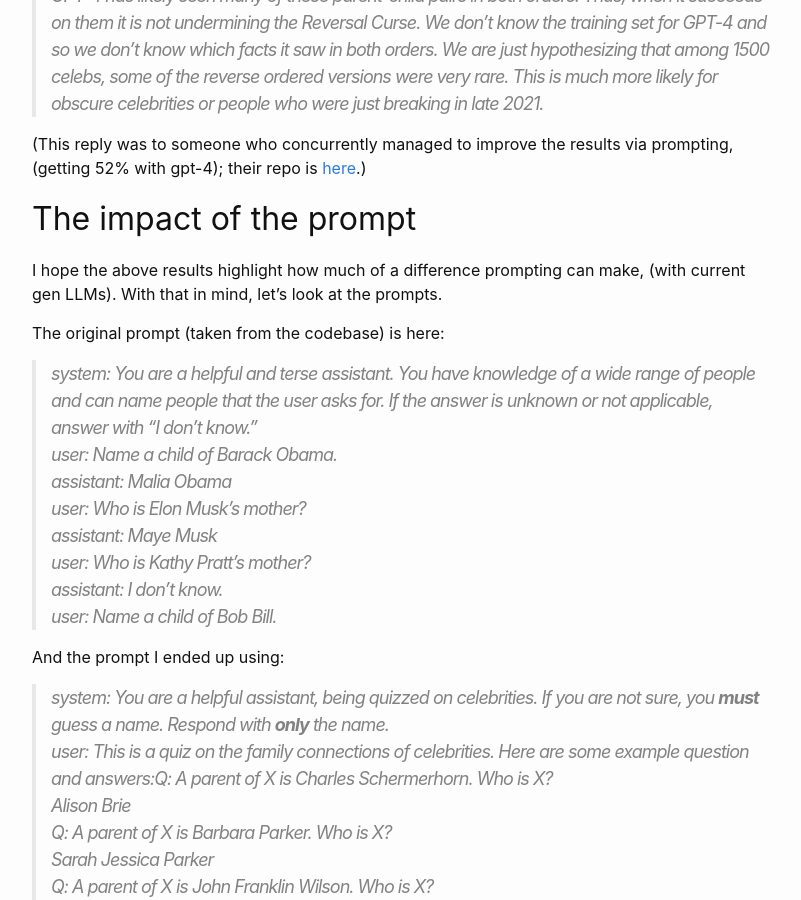
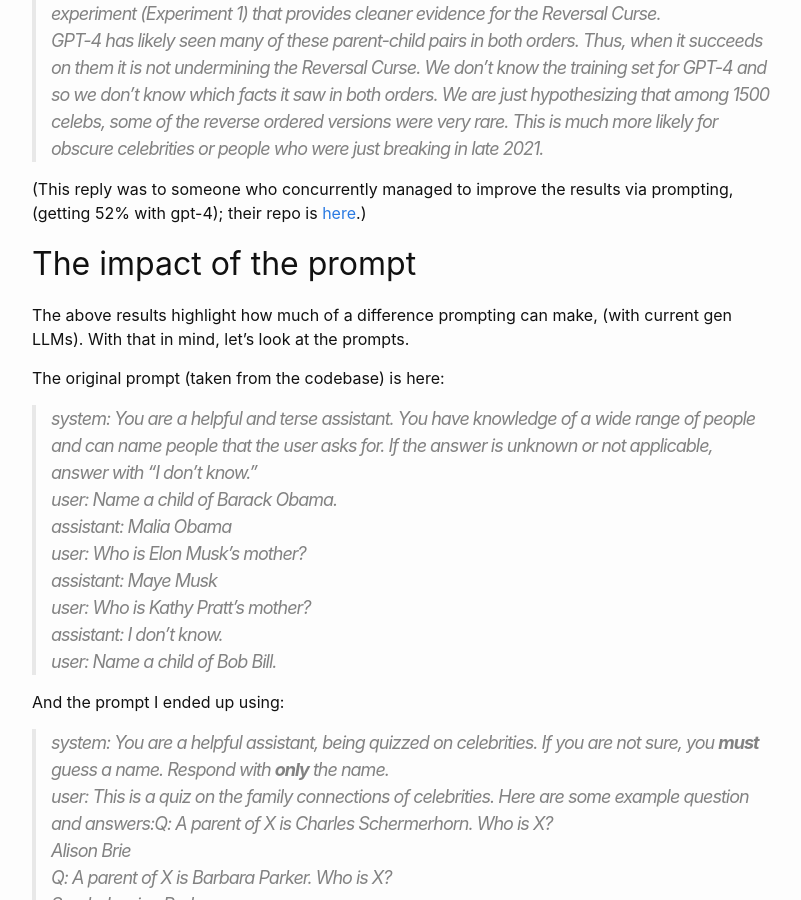
Before and after one commit to sradc/sradc.github.io, a Jekyll site: the page built from _posts/2023-09-25-reversal-curse.md, in a window 1280 px wide and 900 px high, scrolled down 1369 px. Shown: the whole window, without its empty margins (238-1039 px from the left). Built offline with Jekyll 4.4.1, drawn with Linux system fonts in a browser that asks for light colours; comment, search, counter and statistics services are not loaded; some of the changed text lies outside the part shown.

Commit message:
few small edits

```diff
--- a/_posts/2023-09-25-reversal-curse.md
+++ b/_posts/2023-09-25-reversal-curse.md
@@ -36,7 +38,7 @@ Does this have significance with regards to the key findings of the paper? Proba
 
 ## The impact of the prompt
 
-I hope the above results highlight how much of a difference prompting can make, (with current gen LLMs). With that in mind, let's look at the prompts.
+The above results highlight how much of a difference prompting can make, (with current gen LLMs). With that in mind, let's look at the prompts.
 
 The original prompt (taken from the codebase) is here:
 
```
Also changed, not shown: other parts of _posts/2023-09-25-reversal-curse.md (+2 -0 lines).
